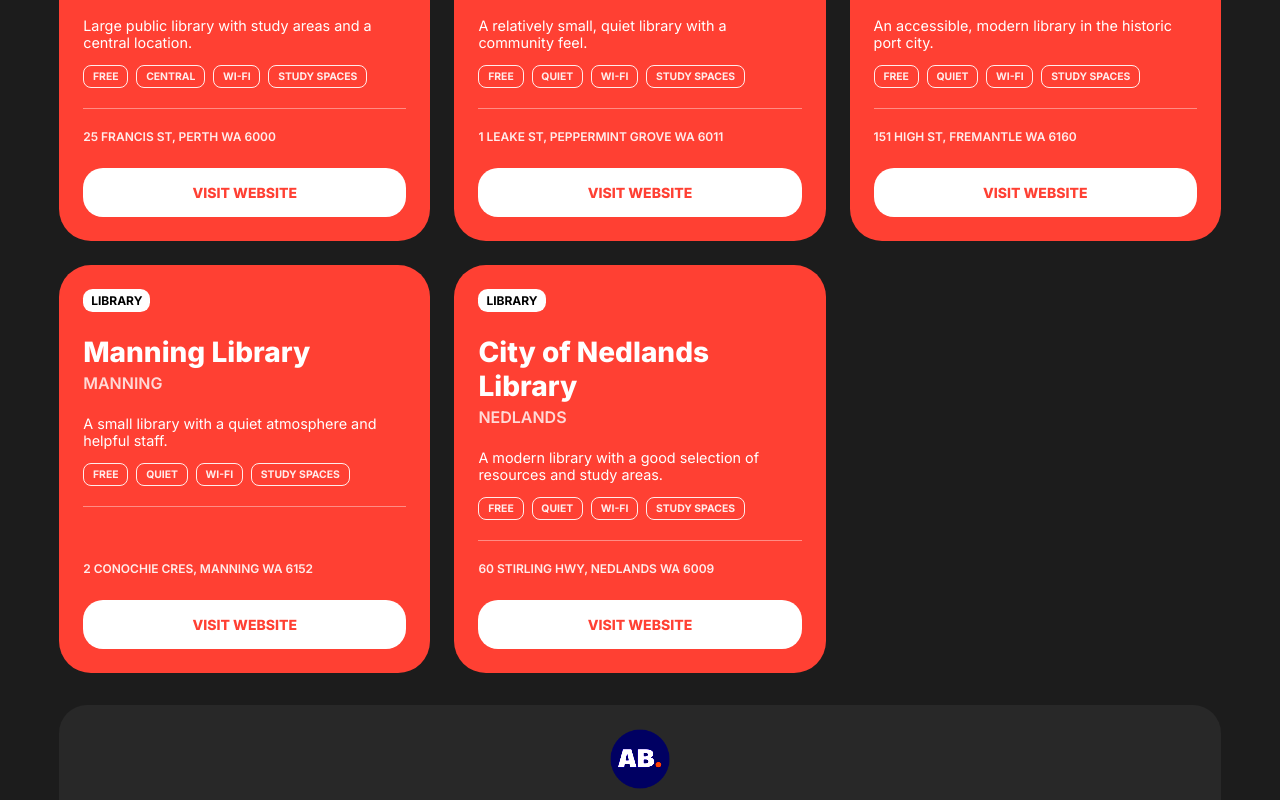
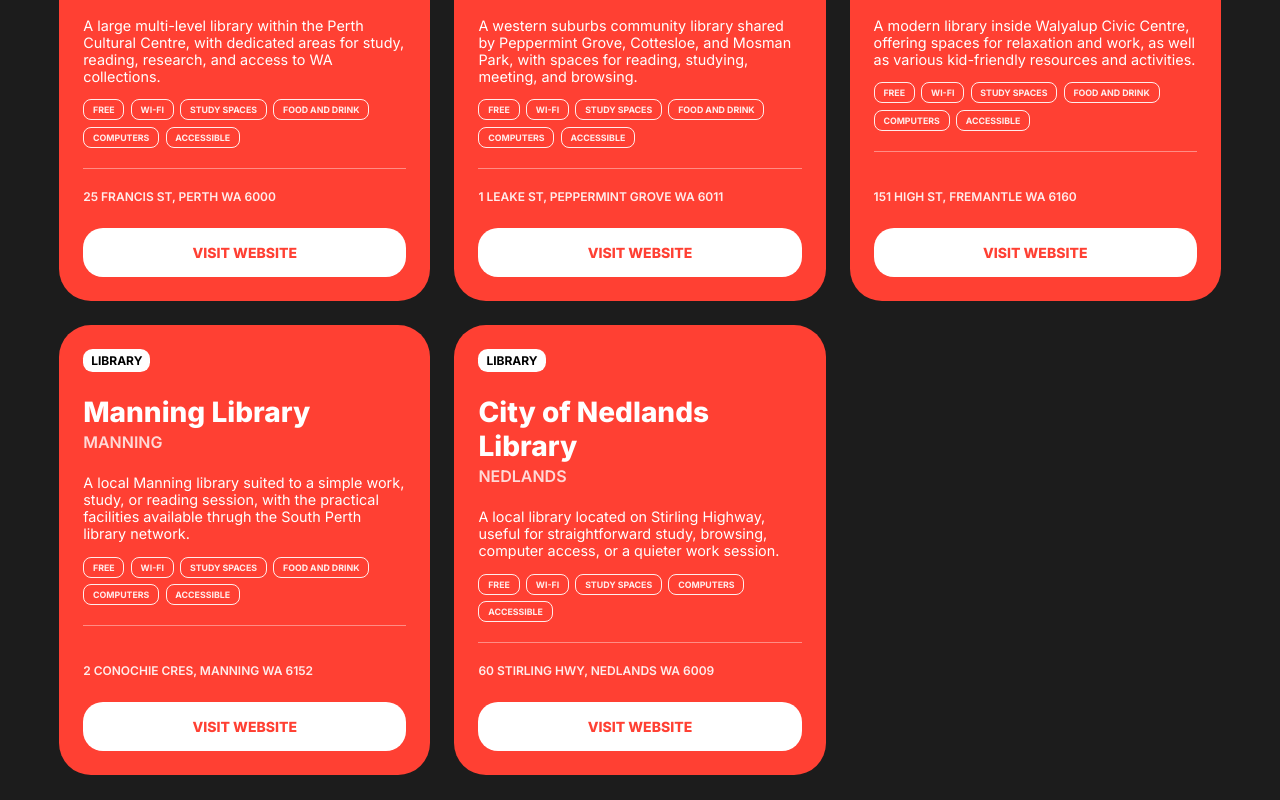
Before and after one commit to aliciabuelow/perth-workfriendly-app, a React (Vite) app in the folder react-app/: page / in a window 1280 px wide. Shown: the part 760-1560 px from the top of the page. Built offline with nearby package versions, Linux system fonts and the light colour scheme.

Commit message:
Update spot tags and notes

```diff
--- a/react-app/src/data/spots.js
+++ b/react-app/src/data/spots.js
@@ -6,9 +6,9 @@ export const spots = [
         type: "Library",
         address: "25 Francis St, Perth WA 6000",
         website: "https://slwa.wa.gov.au/",
-        tags: ["free", "central", "wi-fi", "study spaces"],
+        tags: ["free", "wi-fi", "study spaces", "food and drink", "computers", "accessible"],
         bestFor: ["focused work", "study", "reading"],
-        notes: "Large public library with study areas and a central location."
+        notes: "A large multi-level library within the Perth Cultural Centre, with dedicated areas for study, reading, research, and access to WA collections."
     },
     {
         id: 2,
@@ -16,10 +16,10 @@ export const spots = [
         suburb: "Peppermint Grove",
         type: "Library",
         address: "1 Leake St, Peppermint Grove WA 6011",
-        website: "https://www.grovelibrary.com.au/",
-        tags: ["free", "quiet", "wi-fi", "study spaces"],
+        website: "https://www.grovelibrary.net/",
+        tags: ["free", "wi-fi", "study spaces", "food and drink", "computers", "accessible"],
         bestFor: ["focused work", "study", "reading"],
-        notes: "A relatively small, quiet library with a community feel."
+        notes: "A western suburbs community library shared by Peppermint Grove, Cottesloe, and Mosman Park, with spaces for reading, studying, meeting, and browsing."
     },
     {
         id: 3,
@@ -28,9 +28,9 @@ export const spots = [
         type: "Library",
         address: "151 High St, Fremantle WA 6160",
         website: "https://www.fremantle.wa.gov.au/services-and-support/fremantle-library/",
-        tags: ["free", "quiet", "wi-fi", "study spaces"],
+        tags: ["free", "wi-fi", "study spaces", "food and drink", "computers", "accessible"],
         bestFor: ["focused work", "study", "reading"],
-        notes: "An accessible, modern library in the historic port city."
+        notes: "A modern library inside Walyalup Civic Centre, offering spaces for relaxation and work, as well as various kid-friendly resources and activities."
     },
     {
         id: 4,
@@ -39,9 +39,9 @@ export const spots = [
         type: "Library",
         address: "2 Conochie Cres, Manning WA 6152",
         website: "https://www.southperth.wa.gov.au/libraries",
-        tags: ["free", "quiet", "wi-fi", "study spaces"],
+        tags: ["free", "wi-fi", "study spaces", "food and drink", "computers", "accessible"],
         bestFor: ["focused work", "study", "reading"],
-        notes: "A small library with a quiet atmosphere and helpful staff."
+        notes: "A local Manning library suited to a simple work, study, or reading session, with the practical facilities available thrugh the South Perth library network."
     },
     {
         id: 5,
@@ -49,9 +49,9 @@ export const spots = [
         suburb: "Nedlands",
         type: "Library",
         address: "60 Stirling Hwy, Nedlands WA 6009",
-        website: "https://www.nedlands.wa.gov.au/services/libraries",
-        tags: ["free", "quiet", "wi-fi", "study spaces"],
+        website: "https://www.nedlands.wa.gov.au/community/libraries/library-services.aspx",
+        tags: ["free", "wi-fi", "study spaces", "computers", "accessible"],
         bestFor: ["focused work", "study", "reading"],
-        notes: "A modern library with a good selection of resources and study areas."
+        notes: "A local library located on Stirling Highway, useful for straightforward study, browsing, computer access, or a quieter work session."
     }
 ]
--- a/react-app/src/styles/Footer.css
+++ b/react-app/src/styles/Footer.css
@@ -4,8 +4,8 @@
     padding: 1.5rem;
     width: 100%;
     text-align: center;
-    background-color: rgba(255, 255, 255, 0.05);
-    border-radius: 1.75rem;
+    background-color: rgba(255, 255, 255, 0.075);
+    border-radius: 2rem;
 
 }
 
--- a/react-app/src/styles/SpotCard.css
+++ b/react-app/src/styles/SpotCard.css
@@ -46,7 +46,7 @@
 
 .card-body .spot-tags {
     display: flex;
-    gap: 0.5rem;
+    gap: 0.4rem;
     flex-wrap: wrap;
 }
 
@@ -57,7 +57,7 @@
     padding: 0.25rem 0.55rem;
     text-transform: uppercase;
     color: #fff;
-    font-size: 0.65rem;
+    font-size: 0.55rem;
     font-weight: 700;
 }
 
```
